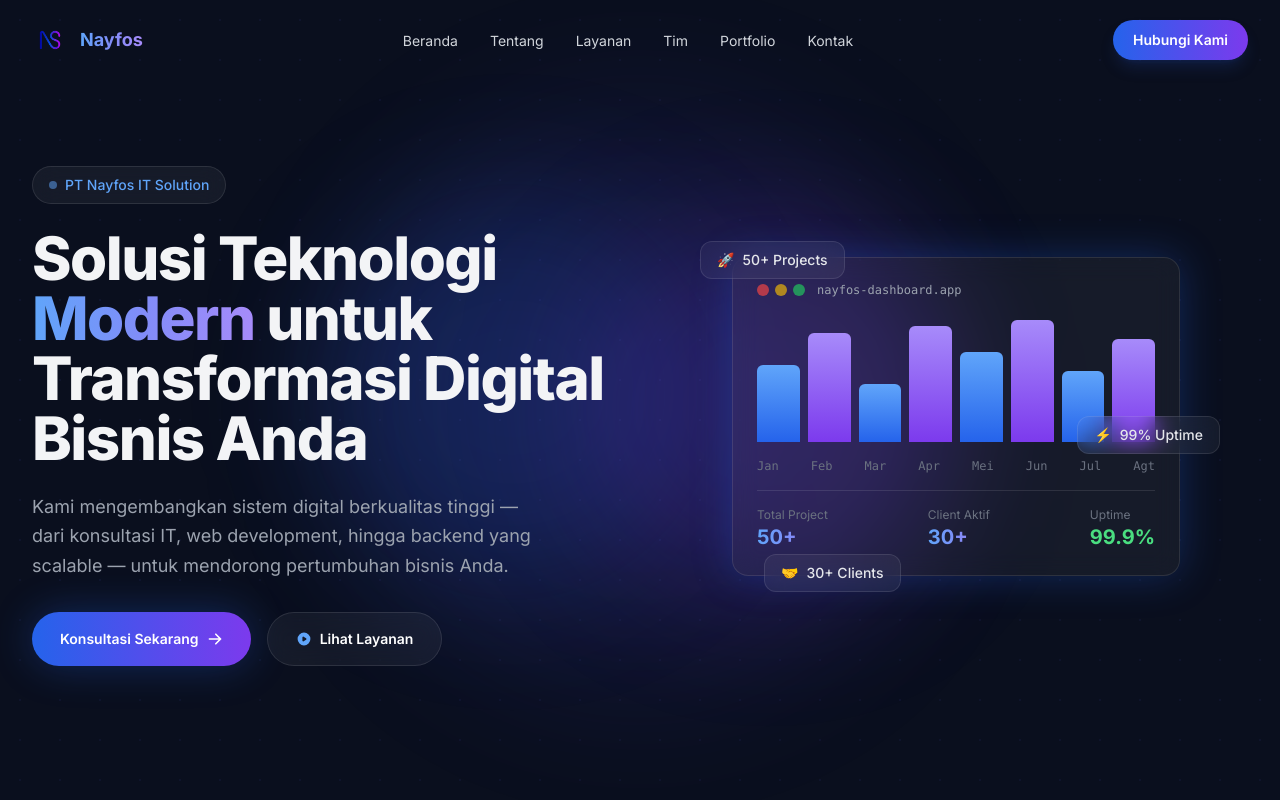
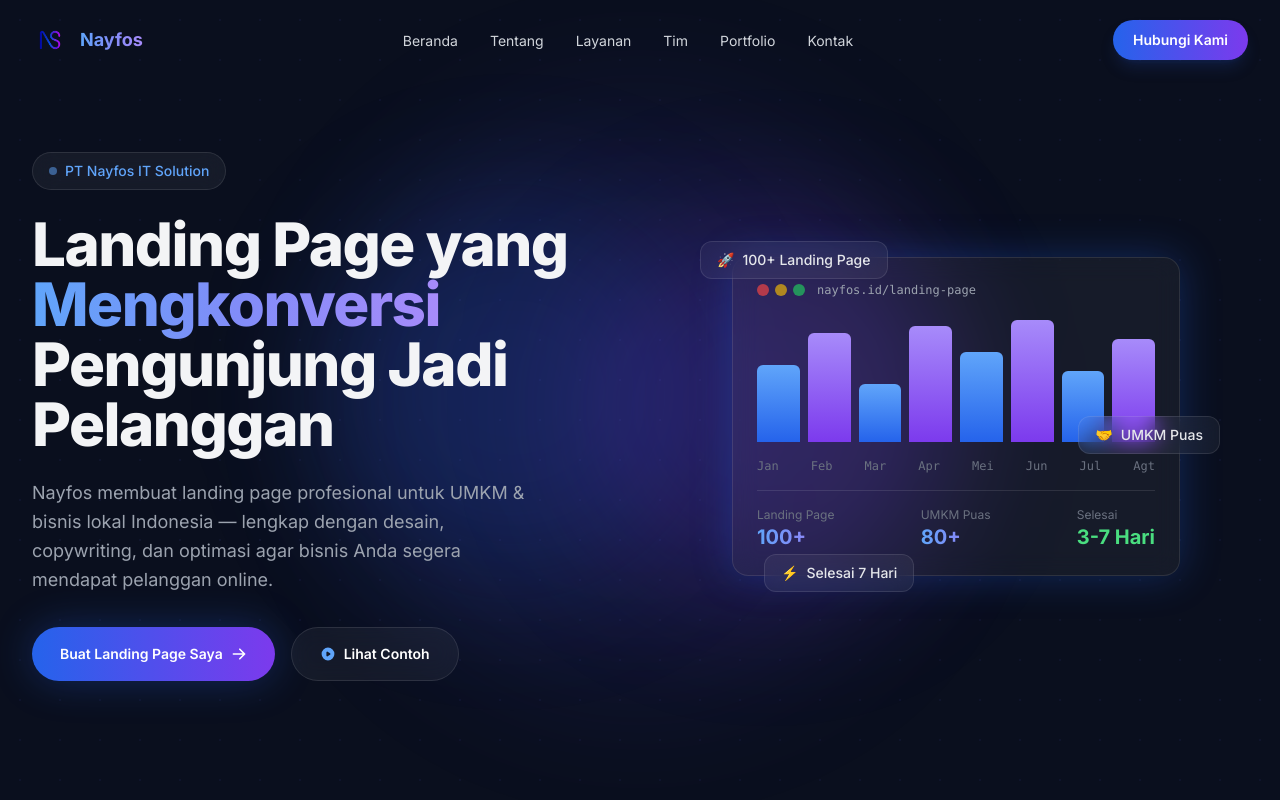
Before and after one commit to sofyawanadi/nis_landing_page, a React (Vite) app: page / in a window 1280 px wide. Shown: the top 800 px of the page. Built offline with nearby package versions, Linux system fonts and the light colour scheme.

Commit message:
content: update Hero copy and stats for LP focus

```diff
--- a/src/components/Hero.jsx
+++ b/src/components/Hero.jsx
@@ -2,9 +2,9 @@ import { motion } from 'framer-motion'
 import { HiArrowRight, HiPlay } from 'react-icons/hi'
 
 const floatingCards = [
-  { label: '50+ Projects', icon: '🚀', delay: 0 },
-  { label: '99% Uptime', icon: '⚡', delay: 0.5 },
-  { label: '30+ Clients', icon: '🤝', delay: 1 },
+  { label: '100+ Landing Page', icon: '🚀', delay: 0 },
+  { label: 'UMKM Puas', icon: '🤝', delay: 0.5 },
+  { label: 'Selesai 7 Hari', icon: '⚡', delay: 1 },
 ]
 
 export default function Hero() {
@@ -49,9 +49,9 @@ export default function Hero() {
               transition={{ duration: 0.7, delay: 0.1 }}
               className="text-4xl sm:text-5xl lg:text-6xl font-extrabold leading-tight tracking-tight mb-6"
             >
-              Solusi Teknologi{' '}
-              <span className="gradient-text">Modern</span> untuk
-              Transformasi Digital Bisnis Anda
+              Landing Page yang{' '}
+              <span className="gradient-text">Mengkonversi</span>{' '}
+              Pengunjung Jadi Pelanggan
             </motion.h1>
 
             <motion.p
@@ -60,9 +60,9 @@ export default function Hero() {
               transition={{ duration: 0.6, delay: 0.2 }}
               className="text-gray-400 text-lg leading-relaxed mb-8 max-w-lg"
             >
-              Kami mengembangkan sistem digital berkualitas tinggi — dari
-              konsultasi IT, web development, hingga backend yang scalable —
-              untuk mendorong pertumbuhan bisnis Anda.
+              Nayfos membuat landing page profesional untuk UMKM & bisnis
+              lokal Indonesia — lengkap dengan desain, copywriting, dan
+              optimasi agar bisnis Anda segera mendapat pelanggan online.
             </motion.p>
 
             <motion.div
@@ -75,15 +75,15 @@ export default function Hero() {
                 href="#cta"
                 className="inline-flex items-center justify-center gap-2 px-7 py-4 rounded-full bg-gradient-to-r from-blue-600 to-violet-600 text-white font-semibold text-sm hover:opacity-90 transition-all duration-200 shadow-xl shadow-blue-900/40 glow-blue"
               >
-                Konsultasi Sekarang
+                Buat Landing Page Saya
                 <HiArrowRight className="w-4 h-4" />
               </a>
               <a
-                href="#services"
+                href="#portfolio"
                 className="inline-flex items-center justify-center gap-2 px-7 py-4 rounded-full glass border border-white/10 text-white font-semibold text-sm hover:border-blue-500/40 hover:bg-blue-500/10 transition-all duration-200"
               >
                 <HiPlay className="w-4 h-4 text-blue-400" />
-                Lihat Layanan
+                Lihat Contoh
               </a>
             </motion.div>
           </div>
@@ -104,7 +104,7 @@ export default function Hero() {
                     <div className="w-3 h-3 rounded-full bg-yellow-500/70" />
                     <div className="w-3 h-3 rounded-full bg-green-500/70" />
                   </div>
-                  <span className="text-gray-400 text-xs font-mono">nayfos-dashboard.app</span>
+                  <span className="text-gray-400 text-xs font-mono">nayfos.id/landing-page</span>
                 </div>
                 {/* Mock chart bars */}
                 <div className="flex items-end gap-2 h-32 mb-4">
@@ -130,16 +130,16 @@ export default function Hero() {
                 </div>
                 <div className="mt-4 pt-4 border-t border-white/10 flex justify-between">
                   <div>
-                    <p className="text-xs text-gray-500">Total Project</p>
-                    <p className="text-xl font-bold gradient-text">50+</p>
+                    <p className="text-xs text-gray-500">Landing Page</p>
+                    <p className="text-xl font-bold gradient-text">100+</p>
                   </div>
                   <div>
-                    <p className="text-xs text-gray-500">Client Aktif</p>
-                    <p className="text-xl font-bold gradient-text">30+</p>
+                    <p className="text-xs text-gray-500">UMKM Puas</p>
+                    <p className="text-xl font-bold gradient-text">80+</p>
                   </div>
                   <div>
-                    <p className="text-xs text-gray-500">Uptime</p>
-                    <p className="text-xl font-bold text-green-400">99.9%</p>
+                    <p className="text-xs text-gray-500">Selesai</p>
+                    <p className="text-xl font-bold text-green-400">3-7 Hari</p>
                   </div>
                 </div>
               </div>
```
